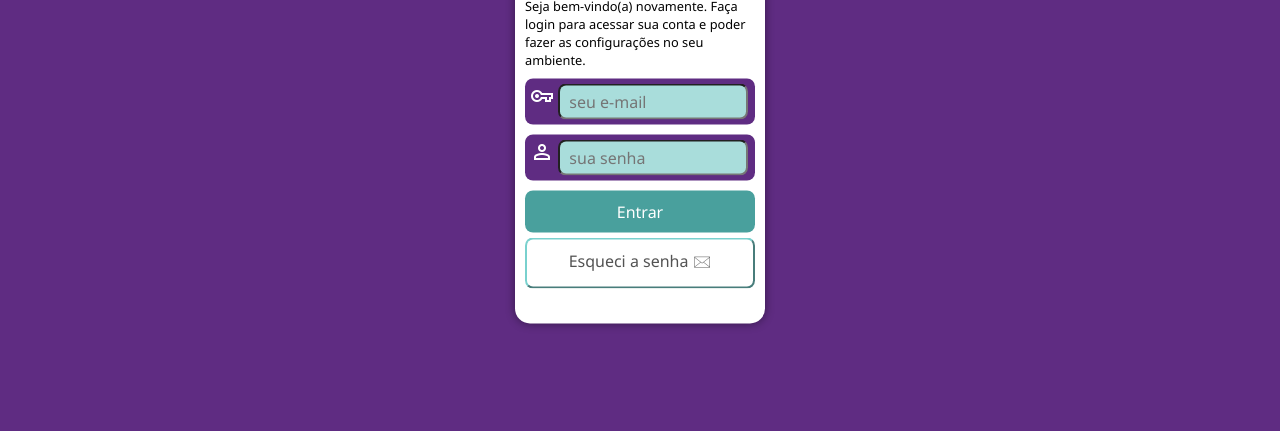
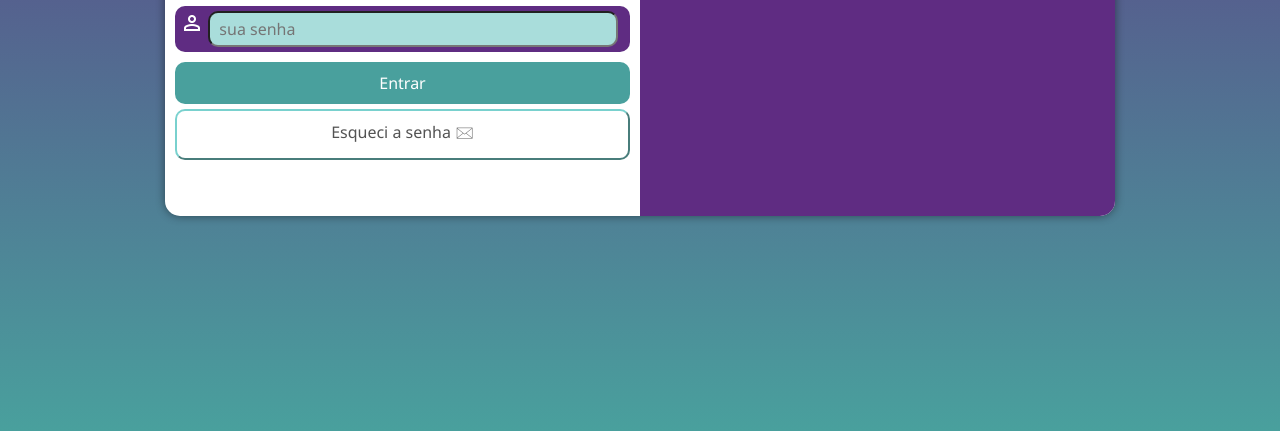
Before and after one commit to IgorHFB/projeto-login, a plain HTML site: page index.html in a window 1280 px wide. Shown: the part 369-800 px from the top of the page. Drawn offline with nearby package versions, Linux system fonts and the light colour scheme.

Commit message:
media query para todas as telas

```diff
--- a/estilos/style.css
+++ b/estilos/style.css
@@ -34,16 +34,19 @@ section#login {
     transform: translate(-50%, -50%);
     overflow: hidden;
     width: 250px;
+    height: 550px;
     background-color: white;
     border-radius: 15px;
     box-shadow: 0 0 10px rgba(0, 0, 0, 0.45);
+
+    transition: width 0.3s, height 0.3s;
+    transition-timing-function: ease;
 }
 
-section#login div#imagem {
+section#login > div#imagem {
     display: block;
     background: #5f2c82 url(../imagens/building.jpg) no-repeat left bottom;
     background-size: cover;
-    width: 250px;
     height: 200px;
 }
 
@@ -69,7 +72,7 @@ section#login div#imagem {
 #formulario div.data {
     background-color: #5f2c82;
     padding: 5px 5px;
-    border-radius: 8px;
+    border-radius: 10px;
 }
 
 #formulario div.data span {
@@ -79,7 +82,7 @@ section#login div#imagem {
 #formulario div.data input {
     width: 190px;
     padding: 5px;
-    border-radius: 8px;
+    border-radius: 10px;
     background-color: #a9dddb;
 }
 
@@ -92,13 +95,13 @@ section#login div#imagem {
     background-color: #49a09d;
     color: white;
     border: none;
-    border-radius: 8px;
+    border-radius: 10px;
 }
 
 #formulario div#senha input {
-    margin: -5px 0 15px 0;
+    margin-top: -5px;
     background-color: white;
     color: rgb(83, 83, 83);
-    border-radius: 8px;
+    border-radius: 10px;
     border-color: rgb(121, 209, 206);
 }
--- /dev/null
+++ b/estilos/tablet.css
@@ -0,0 +1,32 @@
+@charset "UTF-8";
+
+body {
+    background-image: linear-gradient(to bottom, #5f2c82, #49a09d);
+}
+
+section#login {
+    width: 80vw;
+    height: 350px;
+}
+
+section#login > div#imagem {
+    float: left;
+    width: 30%;
+    height: 100%;
+    background-size: cover;
+    background-position: left bottom;
+}
+
+section#login > div#formulario {
+    float: right;
+    width: 70%;
+}
+
+#formulario div.data input {
+    width: 92%;
+    padding: 10px;
+}
+
+#formulario input[type="submit"] {
+    width: 100%;
+}
--- /dev/null
+++ b/estilos/telagrande.css
@@ -0,0 +1,30 @@
+@charset "UTF-8";
+
+body {
+    background-image: linear-gradient(to bottom, #5f2c82, #49a09d);
+}
+
+section#login {
+    width: 950px;
+    height: 370px;
+}
+
+section#login > div#imagem {
+    float: right;
+    width: 50%;
+    height: 100%;
+    background-position: left bottom;
+}
+
+section#login > div#formulario {
+    float: left;
+    width: 50%;
+}
+
+#formulario div.data input {
+    width: 92%;
+}
+
+#formulario input[type="submit"] {
+    width: 100%;
+}
--- a/index.html
+++ b/index.html
@@ -7,6 +7,8 @@
     <title>Login</title>
     <link rel="stylesheet" href="https://fonts.googleapis.com/css2?family=Material+Symbols+Outlined:opsz,wght,FILL,GRAD@20..48,100..700,0..1,-50..200" />
     <link rel="stylesheet" href="estilos/style.css">
+    <link rel="stylesheet" href="estilos/tablet.css" media="screen and (min-width: 768px) and (max-width: 992px)">
+    <link rel="stylesheet" href="estilos/telagrande.css" media="screen and (min-width: 992px)">
 </head>
 <body>
     <main>
```
